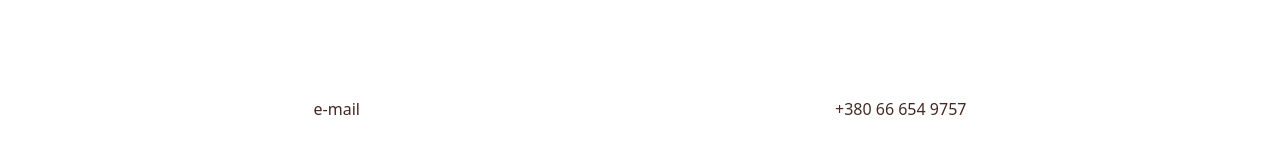
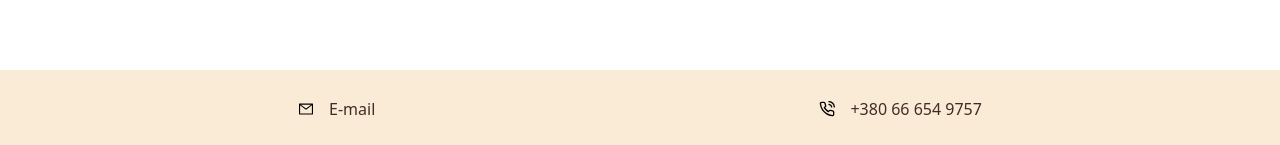
Before and after one commit to funnykoss/hanna-marmel, a React (Create React App) app: page / in a window 1280 px wide. Shown: the part 652-797 px from the top of the page. Built offline with nearby package versions, Linux system fonts and the light colour scheme.

Commit message:
css footer

```diff
--- a/src/App.css
+++ b/src/App.css
@@ -19,6 +19,7 @@ body {
 }
 .footer {
   margin-top:  auto;
+  background-color: antiquewhite;
 }
 
 
--- a/src/components/Footer/Footer.jsx
+++ b/src/components/Footer/Footer.jsx
@@ -8,7 +8,7 @@ import SocialLinks from './SocialLinks';
 const Footer = () => {
   return (
     <Container>
-      <div className={s.footer}>
+      <div className={s.sectionFooter}>
         <SocialLinks />
         {/* <SendReviews /> */}
       </div>
--- a/src/components/Footer/Footer.module.css
+++ b/src/components/Footer/Footer.module.css
@@ -1,8 +1,8 @@
-.footer{
-    padding-top: 30px;
+
+.sectionFooter{
+padding-top: 30px;
     padding-bottom: 30px;
 }
-
 .socialList{
     display: flex;
    justify-content: space-around;
@@ -11,4 +11,10 @@
 .socialLink{
     text-decoration:none;
     color:#442A24;
+    margin-left: 15px;
 }
+.socialItem{
+    display: flex;
+    align-items: center;
+}
+/*  */
--- a/src/components/Footer/SocialLinks.jsx
+++ b/src/components/Footer/SocialLinks.jsx
@@ -1,13 +1,17 @@
 import s from './Footer.module.css';
+import { AiOutlineMail } from 'react-icons/ai';
+import { FiPhoneCall } from 'react-icons/fi';
 const SocialLinks = () => {
   return (
     <ul className={s.socialList}>
       <li className={s.socialItem}>
+        <AiOutlineMail />
         <a className={s.socialLink} href="mailto:manyapeace48gmail.com">
-          e-mail
+          E-mail
         </a>
       </li>
       <li className={s.socialItem}>
+        <FiPhoneCall />
         <a className={s.socialLink} href="tel:+380666549757">
           +380 66 654 9757
         </a>
```
